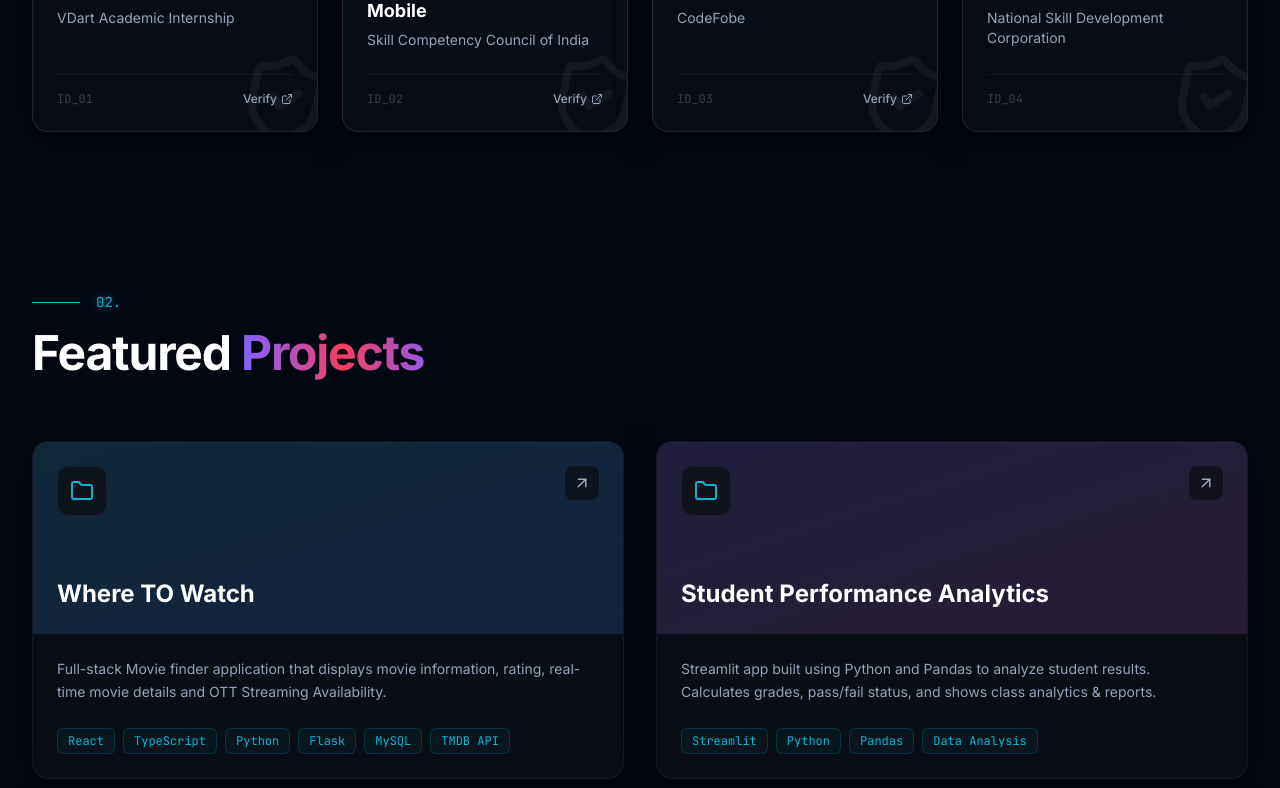
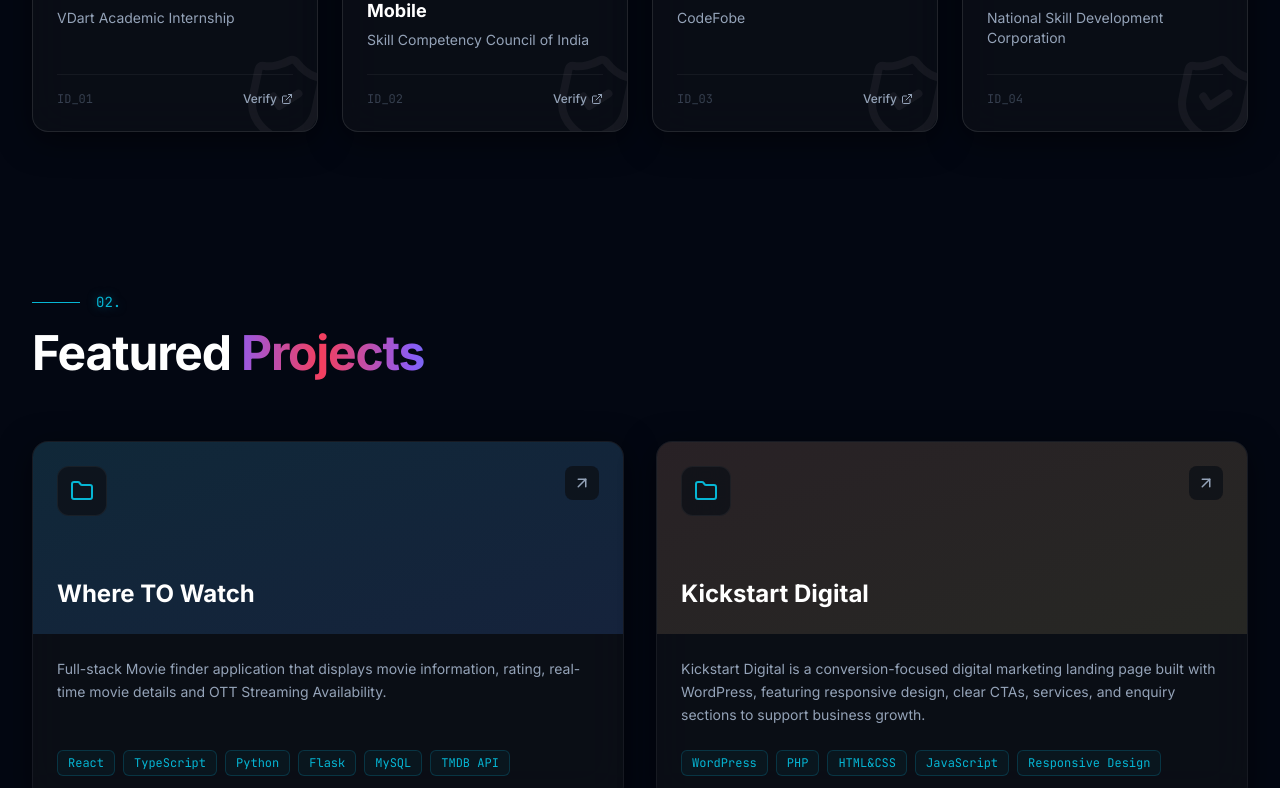
Before and after one commit to mathan1123/Portfolio-Website, a React (Vite) app: page / in a window 1280 px wide. Shown: the part 2000-2788 px from the top of the page. Built offline with nearby package versions, Linux system fonts and the light colour scheme.

Commit message:
Add 'Kickstart Digital' project details
Added a new project 'Kickstart Digital' with details including description, tags, and links.

```diff
--- a/src/components/Projects.tsx
+++ b/src/components/Projects.tsx
@@ -13,6 +13,16 @@ const projects = [
       code: 'https://github.com/mathan1123/Where-TO-Watch.git'
     },
     color: 'from-cyan-500 to-blue-500'
+  },
+  {
+    title: 'Kickstart Digital',
+    description: 'Kickstart Digital is a conversion-focused digital marketing landing page built with WordPress, featuring responsive design, clear CTAs, services, and enquiry sections to support business growth.',
+    tags: ['WordPress', 'PHP', 'HTML&CSS', 'JavaScript', 'Responsive Design'],
+    links: {
+      demo: 'https://kickstart-digital.netlify.app/',
+      code: 'https://github.com/mathan1123/KickStart-Digital.git'
+    },
+    color: 'from-orange-500 to-yellow-500'
   },
   {
     title: 'Student Performance Analytics',
```
